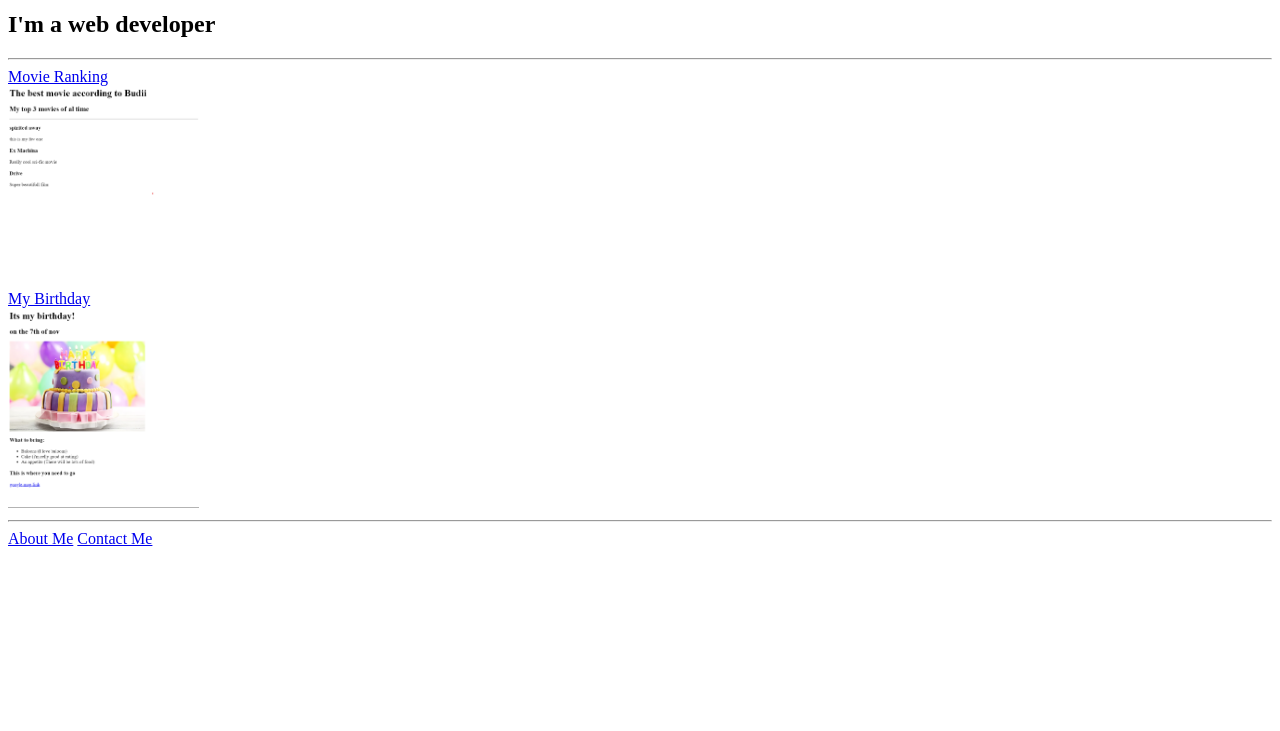
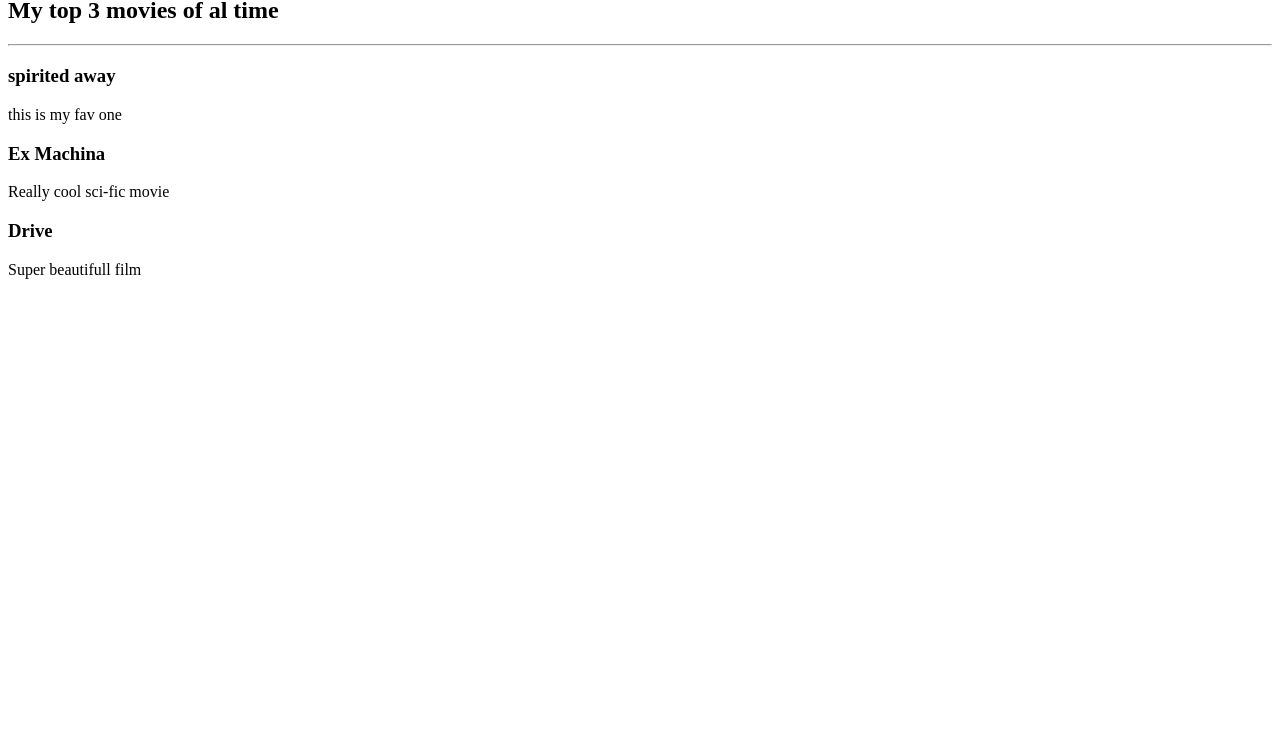
Before and after one commit to Abdulrahmanrefaie/HTML-portfolio, a plain HTML site: page index.html in a window 1280 px wide. Shown: the part 69-800 px from the top of the page. Drawn offline with Linux system fonts and the light colour scheme.

Commit message:
Add files via upload

```diff
--- a/index.html
+++ b/index.html
@@ -1,43 +1,18 @@
-<!-- TODO 1: Create the HTML Boilerplate -->
+<!-- Write your code below -->
+<h1>The best movie according to Budii</h1>
 
-<!-- TODO 2: Add Your previous projects' HTML into the public folder -->
+<h2>My top 3 movies of al time</h2>
 
-<!-- TODO 3: Take screenshots of your project previews and add the images to the images folder -->
+<hr/>
 
-<!-- TODO 4: Add titles/subtitles etc. -->
+<h3>spirited away</h3>
 
-<!-- TODO 5: Add a link to the project pages -->
+<p>this is my fav one</p>
 
-<!-- TODO 6: Add images to show the project previews
-HINT for TODO 6: You can use the height attribute set to 200 to make the image smaller:
-https://developer.mozilla.org/en-US/docs/Web/HTML/Element/img#attr-height -->
+<h3>Ex Machina</h3>
 
-<!-- TODO 7: Add the Contact Me and About Me page links -->
+<p>Really cool sci-fic movie</p>
 
+<h3>Drive</h3>
 
-
-
-<!DOCTYPE html>
-<html lang="en">
-    <head>
-        <meta charset="UTF-8">
-        <meta name="viewport" content="width=device-width, initial-scale=1.0">
-        <title>Document</title>
-    </head>
-        <body>
-            <h1>Abdulrahman Gamal's Portfolio</h1>
-            <h2>I'm a web developer</h2>
-            <hr>
-                <a href="./public/movie-ranking.html">Movie Ranking</a>
-                <br>
-                <img src="./assets/images/Movierank_sc.png" height="200">
-                <br>
-                <a href="./public/birthday-invite.html">My Birthday</a>
-                <br>
-                <img src="./assets/images/birthday_sc.png" height="200">
-                <br>
-            <hr>
-            <a href="./public/about.html">About Me</a>
-            <a href="./public/contact.html">Contact Me</a>
-        </body>
-</html>
+<p>Super beautifull film</p>
```
